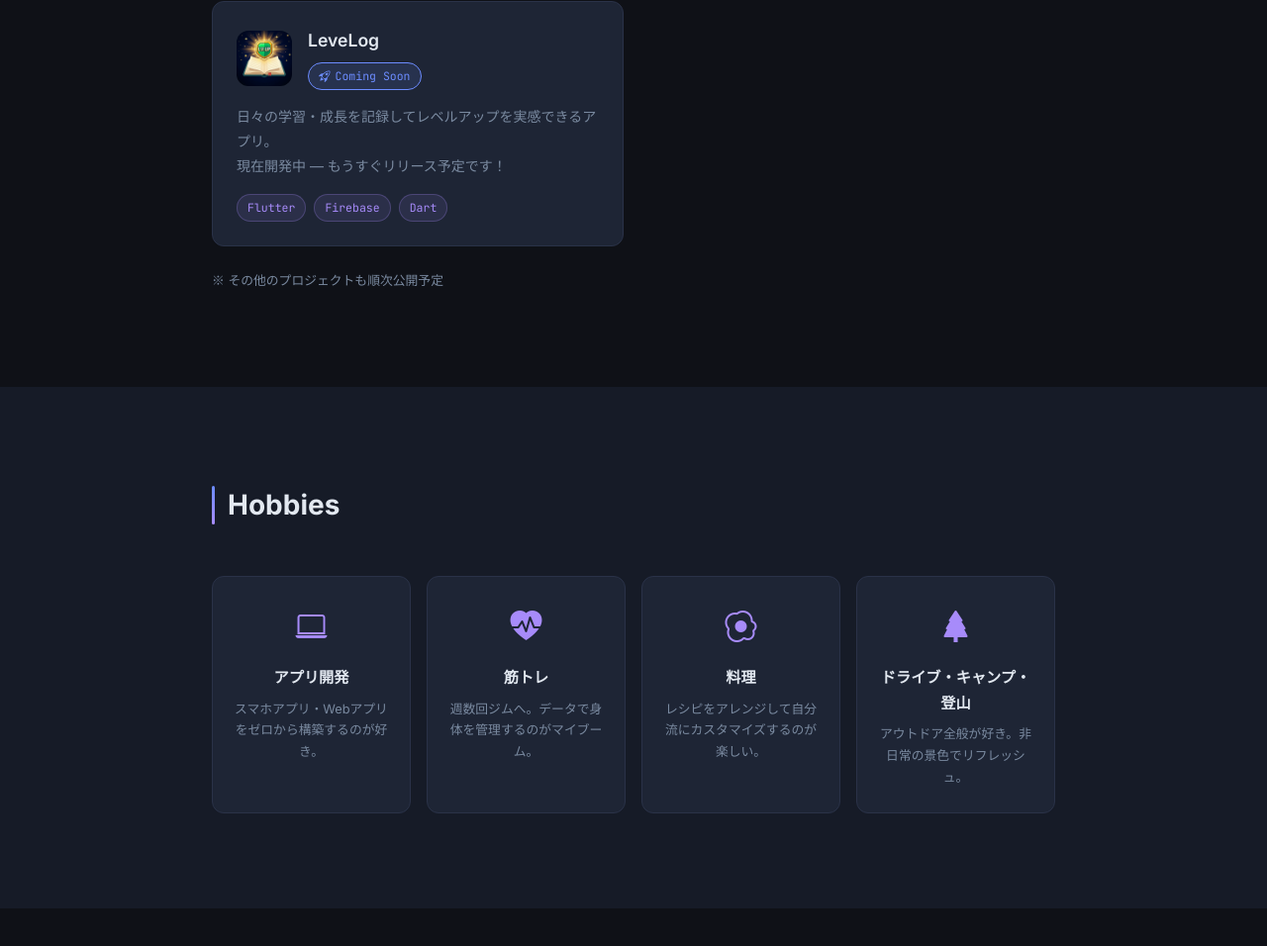
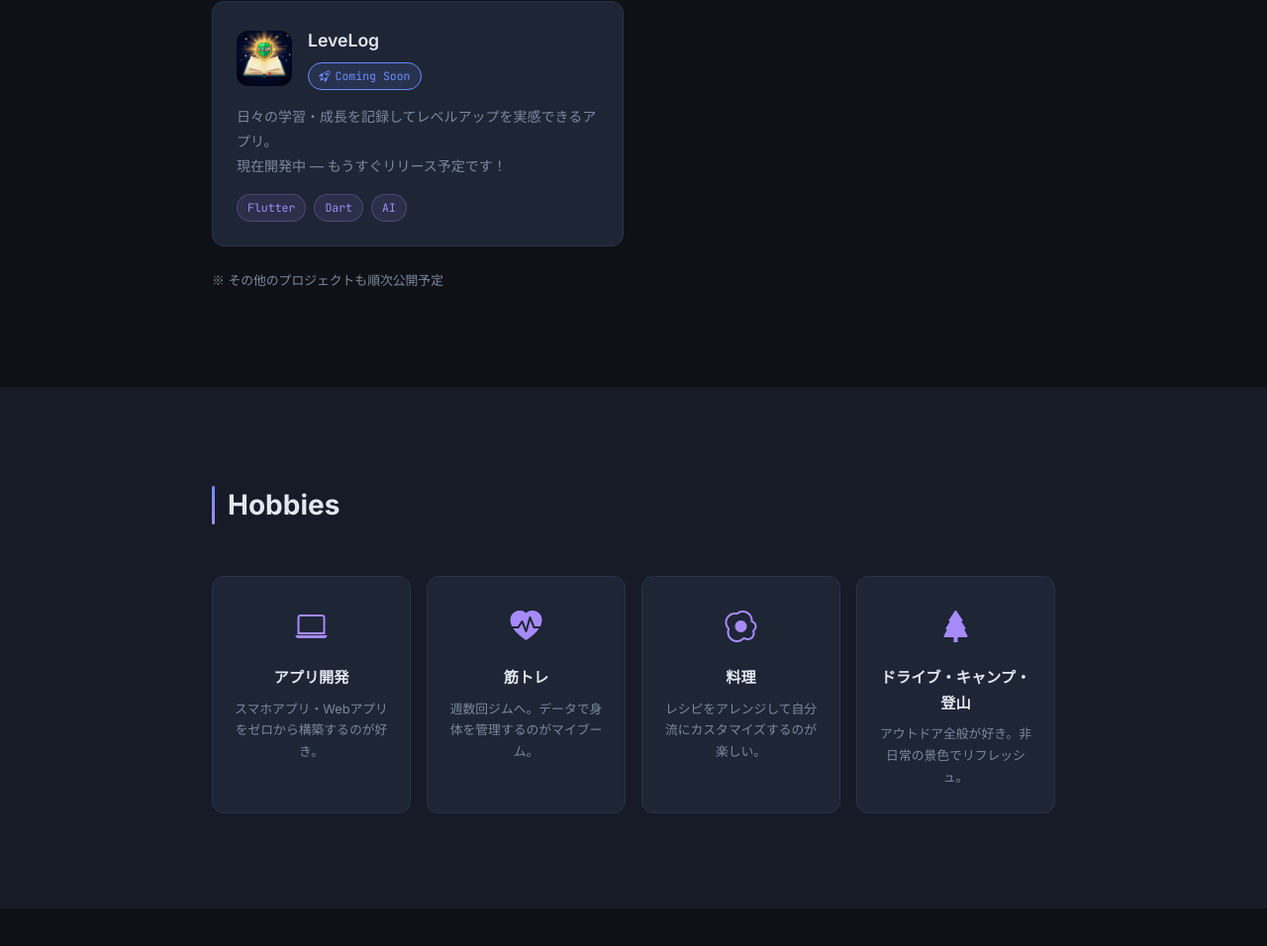
Before and after one commit to shisuto3141/myprofile, a plain HTML site: page index.html in a window 1280 px wide. Shown: the part 2215-3171 px from the top of the page at 99% size. Drawn offline with nearby package versions, Linux system fonts and the light colour scheme.

Commit message:
LeveLogスキルの変更

```diff
--- a/index.html
+++ b/index.html
@@ -144,8 +144,8 @@
           </p>
           <div class="project-tags">
             <span>Flutter</span>
-            <span>Firebase</span>
             <span>Dart</span>
+            <span>AI</span>
           </div>
         </div>
 
```
Also changed, not shown: .claude/settings.local.json (added).
